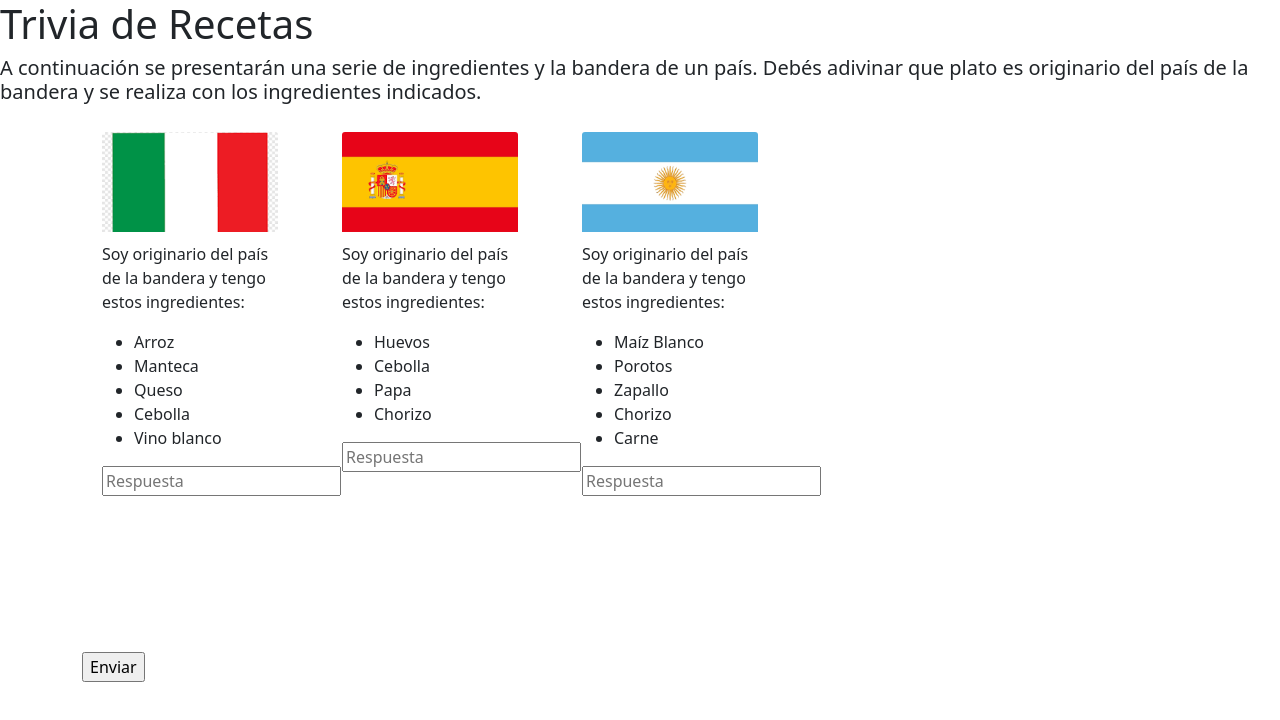
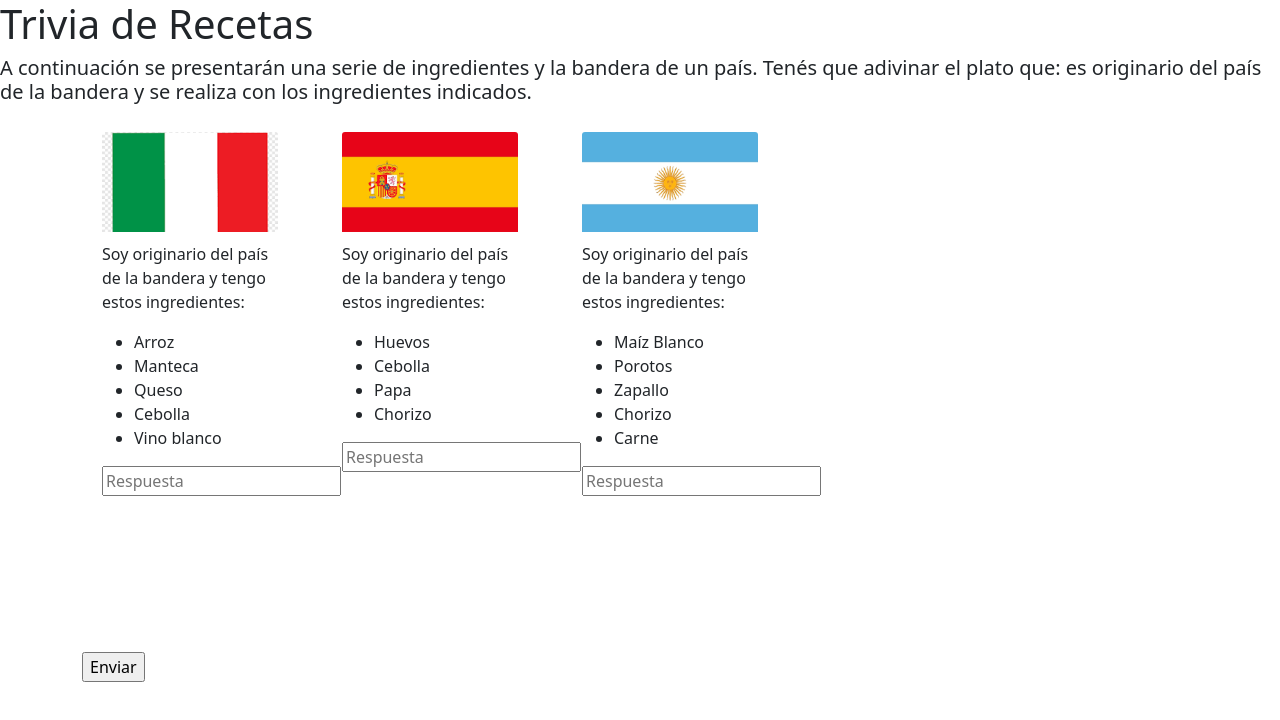
Before and after one commit to sebirohr/Coder-curso-JS, a plain HTML site: page Trabajo Final/index.html in a window 1280 px wide. Drawn offline with nearby package versions, Linux system fonts and the light colour scheme; some packages are replaced by stand-ins of ours; a script that the page names is missing.

Commit message:
Update index.html

```diff
--- a/Trabajo Final/index.html
+++ b/Trabajo Final/index.html
@@ -11,7 +11,7 @@
   <header>
     <h1>Trivia de Recetas</h1>
     <h5 style="margin-right: 10px;">A continuación se presentarán una serie de ingredientes y la bandera de un país.
-      Debés adivinar que plato es originario del país de la bandera y se realiza con los ingredientes indicados.
+      Tenés que adivinar el plato que: es originario del país de la bandera y se realiza con los ingredientes indicados.
     </h5>
   </header>
   <form id="formulario">
```
